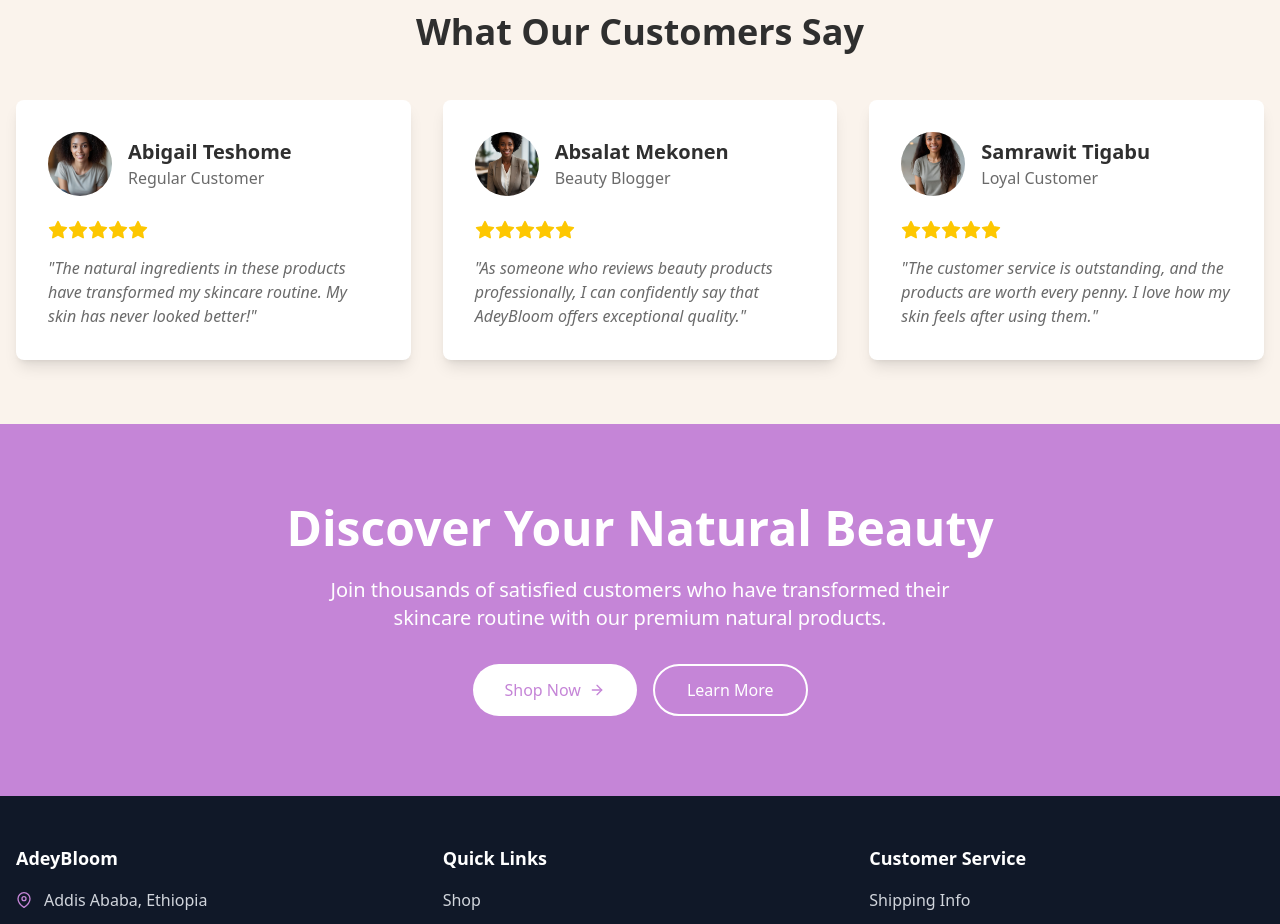
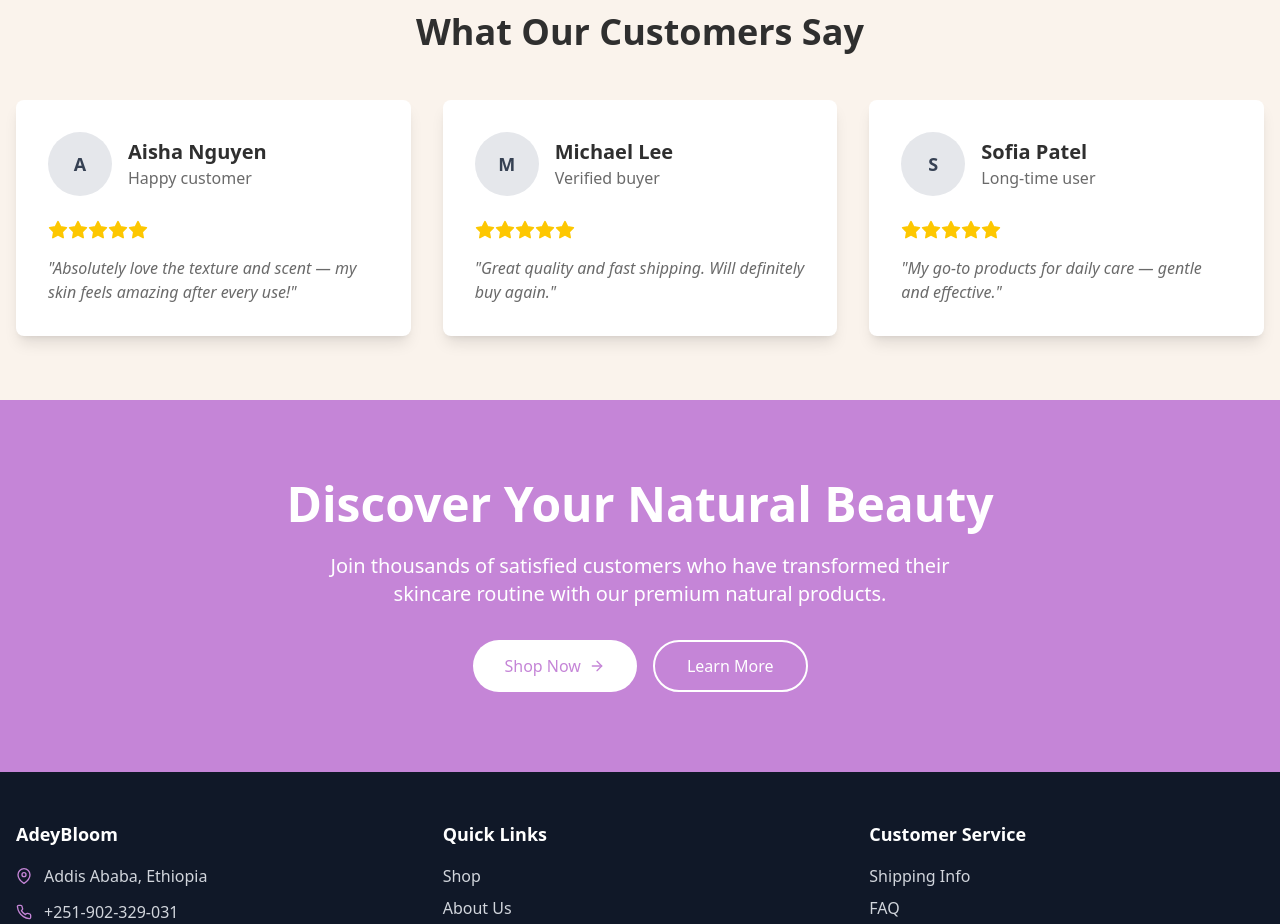
Before and after one commit to samuelAemro12/AdeyBloom-ecommerce-clientSide, a React (Vite) app in the folder Client-side/: page / in a window 1280 px wide. Shown: the part 2240-3164 px from the top of the page. Built offline with nearby package versions, Linux system fonts and the light colour scheme; no server answers.

Commit message:
Feat:Testimonial Live Review from DB load

```diff
--- a/Client-side/src/components/Testimonials.jsx
+++ b/Client-side/src/components/Testimonials.jsx
@@ -1,36 +1,70 @@
-import React from 'react';
-import { motion } from 'framer-motion';
+import React, { useEffect, useState } from 'react';
+// removed framer-motion (not required for simple hover effect)
 import { FiStar } from 'react-icons/fi';
 import { useTranslation } from '../context/TranslationContext';
+import { reviewService } from '../services/reviewService';
+
+// Fallback testimonials (previous static version) used when backend has none or fetch fails
+const fallbackTestimonials = [
+  {
+    id: 'static-1',
+    name: 'Aisha Nguyen',
+    role: 'Happy customer',
+    text: 'Absolutely love the texture and scent — my skin feels amazing after every use!',
+    rating: 5,
+  },
+  {
+    id: 'static-2',
+    name: 'Michael Lee',
+    role: 'Verified buyer',
+    text: 'Great quality and fast shipping. Will definitely buy again.',
+    rating: 5,
+  },
+  {
+    id: 'static-3',
+    name: 'Sofia Patel',
+    role: 'Long-time user',
+    text: 'My go-to products for daily care — gentle and effective.',
+    rating: 5,
+  },
+];
 
 const Testimonials = () => {
   const { t } = useTranslation();
-  const testimonials = [
-    {
-      id: 1,
-      name: t('testimonialName1'),
-      role: t('testimonialRole1'),
-      image: '/src/assets/1111.jpeg',
-      text: t('testimonialText1'),
-      rating: 5,
-    },
-    {
-      id: 2,
-      name: t('testimonialName2'),
-      role: t('testimonialRole2'),
-      image: '/src/assets/2222.jpeg',
-      text: t('testimonialText2'),
-      rating: 5,
-    },
-    {
-      id: 3,
-      name: t('testimonialName3'),
-      role: t('testimonialRole3'),
-      image: '/src/assets/3333.jpeg',
-      text: t('testimonialText3'),
-      rating: 5,
-    },
-  ];
+  const [testimonials, setTestimonials] = useState([]);
+
+
+  useEffect(() => {
+    let mounted = true;
+    const load = async () => {
+      try {
+        const resp = await reviewService.getRecentReviews(3);
+        if (mounted) {
+          if (resp && resp.reviews && resp.reviews.length > 0) {
+            // Map to the expected shape
+            setTestimonials(resp.reviews.map(r => ({
+              id: r._id,
+              name: r.user?.name || 'User',
+              role: r.product?.name || '',
+              text: r.comment || '',
+              rating: r.rating || 5
+            })));
+          } else {
+            // No reviews returned — use fallback static testimonials
+            setTestimonials(fallbackTestimonials);
+          }
+        }
+      } catch (e) {
+        // fail silently for now; you may want a toast later
+        if (mounted) setTestimonials(fallbackTestimonials);
+        console.debug('Failed to load testimonials', e);
+      }
+    };
+
+    load();
+
+    return () => { mounted = false; };
+  }, []);
 
   return (
     <section className="py-16 bg-[#FAF3EC]">
@@ -38,29 +72,26 @@ const Testimonials = () => {
         <h2 className="text-4xl font-bold text-[#2F2F2F] text-center mb-12">{t('testimonialsHeader')}</h2>
         <div className="grid grid-cols-1 md:grid-cols-3 gap-8">
           {testimonials.map((testimonial) => (
-            <motion.div
+            <div
               key={testimonial.id}
-              whileHover={{ scale: 1.05 }}
-              className="bg-white p-8 rounded-lg shadow-lg"
+              className="bg-white p-8 rounded-lg shadow-lg transform transition-transform duration-150 hover:scale-105"
             >
               <div className="flex items-center mb-6">
-                <img
-                  src={testimonial.image}
-                  alt={testimonial.name}
-                  className="w-16 h-16 rounded-full object-cover mr-4"
-                />
+                <div className="w-16 h-16 rounded-full bg-gray-200 flex items-center justify-center mr-4 text-lg font-semibold text-gray-700">
+                  {testimonial.name?.charAt(0)?.toUpperCase() || '?'}
+                </div>
                 <div>
                   <h3 className="text-xl font-semibold text-[#2F2F2F]">{testimonial.name}</h3>
                   <p className="text-[#6A6A6A]">{testimonial.role}</p>
                 </div>
               </div>
               <div className="flex mb-4">
-                {[...Array(testimonial.rating)].map((_, i) => (
+                {[...Array(5)].map((_, i) => (
                   <FiStar key={i} className="w-5 h-5 text-yellow-400 fill-current" />
                 ))}
               </div>
               <p className="text-[#6A6A6A] italic">"{testimonial.text}"</p>
-            </motion.div>
+            </div>
           ))}
         </div>
       </div>
--- a/Client-side/src/services/reviewService.js
+++ b/Client-side/src/services/reviewService.js
@@ -5,6 +5,16 @@ export const reviewService = {
     getProductReviews: async (productId) => {
         try {
             const response = await api.get(`/reviews/product/${productId}`);
+            return response.data;
+        } catch (error) {
+            throw error;
+        }
+    },
+
+    // Get recent site-wide reviews
+    getRecentReviews: async (limit = 3) => {
+        try {
+            const response = await api.get(`/reviews/recent?limit=${limit}`);
             return response.data;
         } catch (error) {
             throw error;
```
